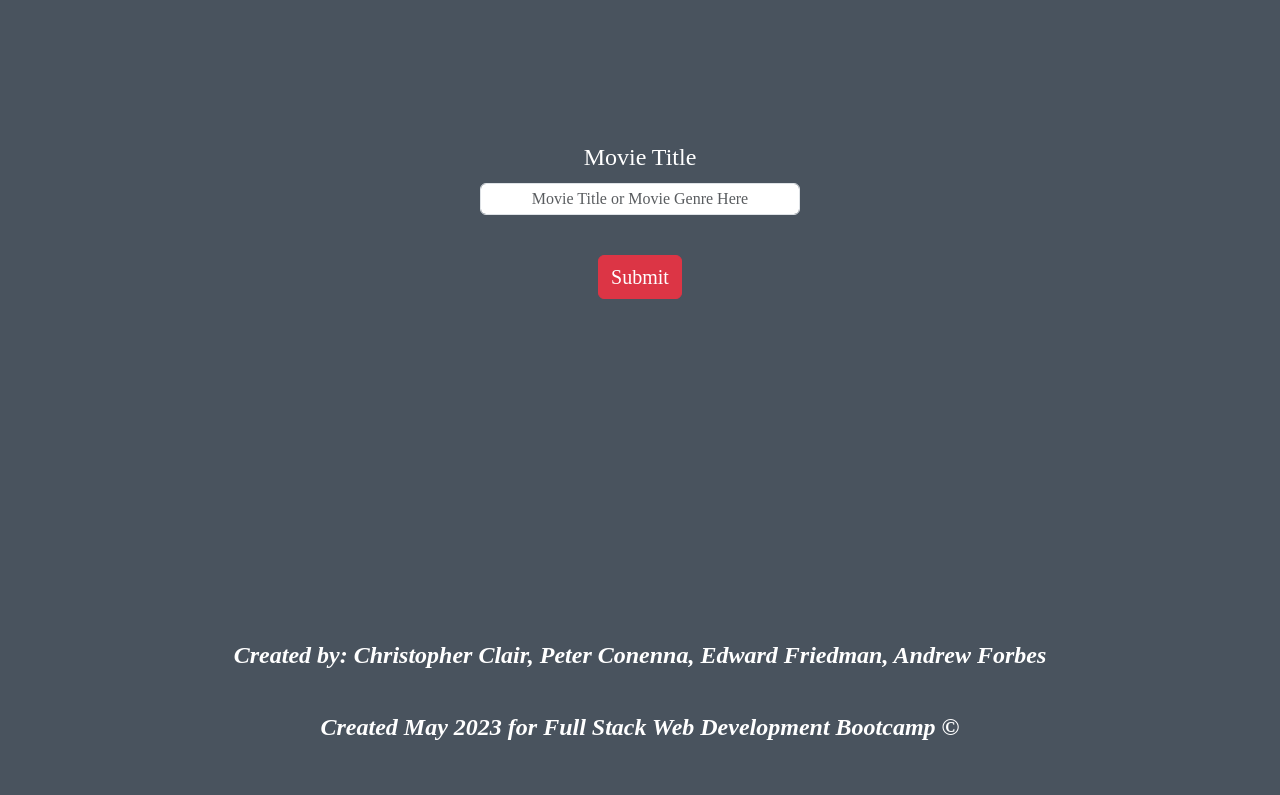
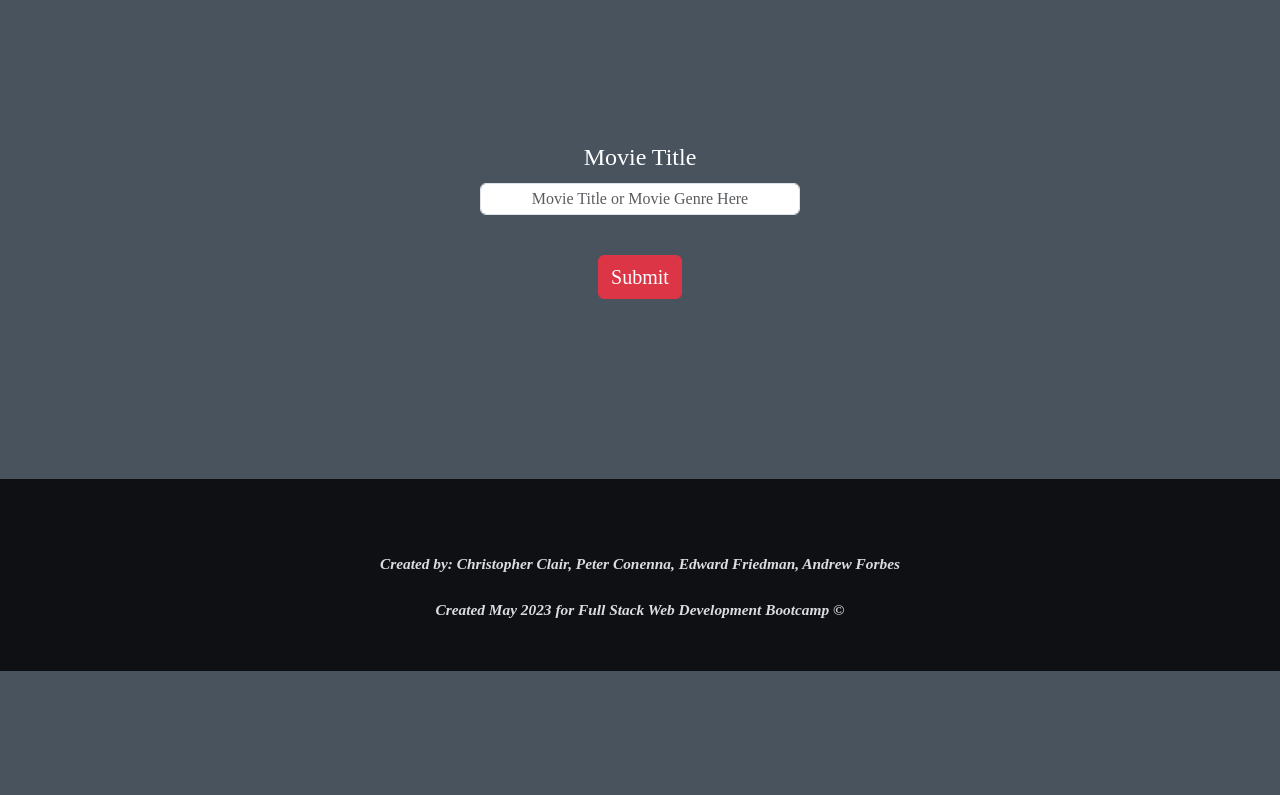
Before and after one commit to Project01Team02/Repo01, a plain HTML site: page index.html in a window 1280 px wide. Shown: the part 812-1607 px from the top of the page. After the commit the page ends 1483 px from the top, so only its background shows below. Drawn offline with nearby package versions, Linux system fonts and the light colour scheme.

Commit message:
edited style.css

```diff
--- a/style.css
+++ b/style.css
@@ -116,17 +116,17 @@ img{
     color: red;
     box-shadow: 2px 2px 2px red;
 }
+
 footer{
-  display: flex;
-  align-items: end;
-  justify-content: center;
-  text-align: center;
   color: #fff;
+  background-color: #000;
+  opacity: .8;
   font-family: 'Gambetta', serif;
   font-weight: bold;
   font-style: oblique;
-  font-size: 1.5em;
-  margin-top: 8em;
+  font-size:1.2vw;
+  text-align:center;
+  margin-top:15vh;
   padding: 50px;
 }
 #results {
```
